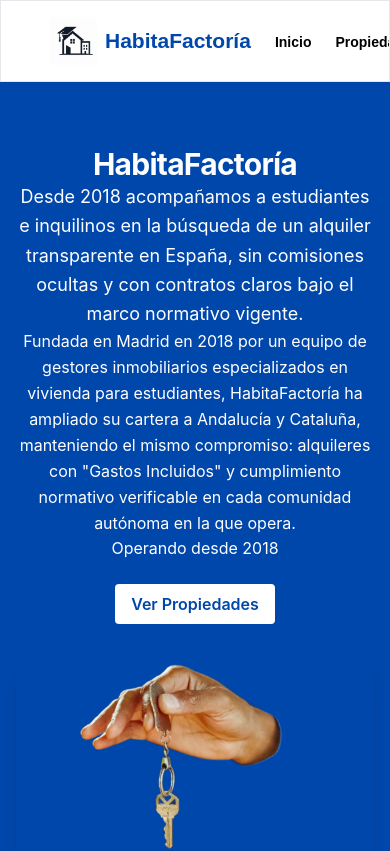
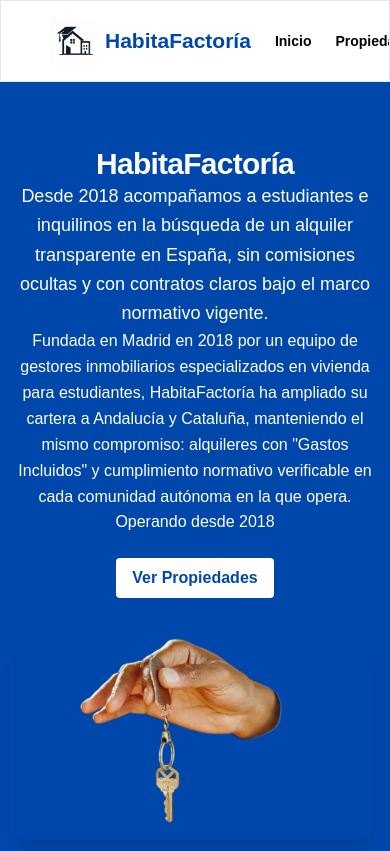
Before and after one commit to kvadrakola/La-Inmobiliaria, a React (Vite) app: page / in a window 390 px wide. Shown: the top 851 px of the page. Built offline with nearby package versions, Linux system fonts and the light colour scheme; no server answers.

Commit message:
fix(restaurant): load restaurant Penpot styles in La-Inmobiliaria

```diff
--- a/src/main.jsx
+++ b/src/main.jsx
@@ -1,6 +1,7 @@
 import { StrictMode } from 'react'
 import { createRoot } from 'react-dom/client'
 import './styles/index.css'
+import './restaurante/styles/index.css'
 import App from './App.jsx'
 
 createRoot(document.getElementById('root')).render(
--- a/src/restaurante/styles/index.css
+++ b/src/restaurante/styles/index.css
@@ -1,6 +1,4 @@
-@import "tailwindcss/base";
-@import "tailwindcss/components";
-@import "tailwindcss/utilities";
+@import "tailwindcss";
 @import "./tokens.css";
 
 /* ═══════════════════════════════════════════════
```
